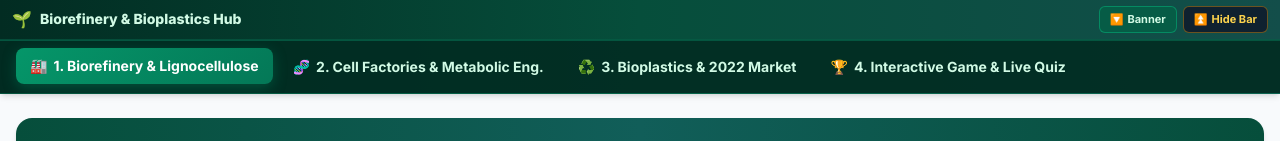
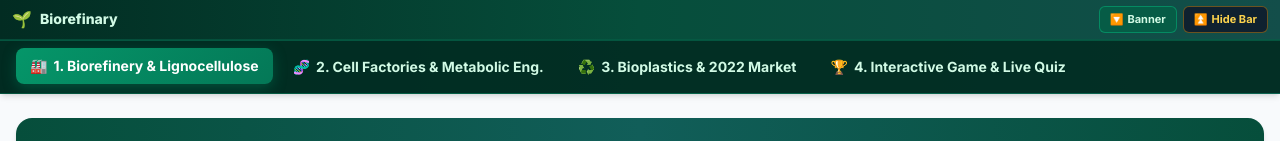
Before and after one commit to moamgad0/biorefinery-bioplastics-hub, a plain HTML site: page index.html in a window 1280 px wide. Shown: the top 141 px of the page. Drawn offline with Linux system fonts and the light colour scheme.

Commit message:
Rename app

```diff
--- a/index.html
+++ b/index.html
@@ -9,8 +9,8 @@
   <link rel="apple-touch-icon" href="apple-touch-icon.png" />
   <meta name="mobile-web-app-capable" content="yes" />
   <meta name="apple-mobile-web-app-capable" content="yes" />
-  <meta name="apple-mobile-web-app-title" content="Bioplastics Hub" />
-  <title>Biorefinery & Bioplastics Interactive Project Hub</title>
+  <meta name="apple-mobile-web-app-title" content="Biorefinary" />
+  <title>Biorefinary</title>
   <script src="vendor/tailwind.js"></script>
   <script src="vendor/chart.umd.min.js"></script>
   <link href="vendor/fonts.css" rel="stylesheet">
@@ -69,7 +69,7 @@
     <div class="max-w-7xl mx-auto px-3 py-1.5 flex items-center justify-between gap-2 border-b border-emerald-800/60">
       <div class="flex items-center gap-2 min-w-0">
         <span class="text-base shrink-0">🌱</span>
-        <span class="text-xs sm:text-sm font-extrabold truncate text-emerald-100">Biorefinery &amp; Bioplastics Hub</span>
+        <span class="text-xs sm:text-sm font-extrabold truncate text-emerald-100">Biorefinary</span>
       </div>
       <div class="flex items-center gap-1.5 shrink-0">
         <button id="headerBannerToggleBtn" onclick="toggleHeaderBanner()" class="px-2.5 py-1 rounded-md bg-emerald-800/90 hover:bg-emerald-700 text-emerald-100 text-[11px] font-bold border border-emerald-600/80 flex items-center gap-1 transition" title="Show or hide top title banner">
```
